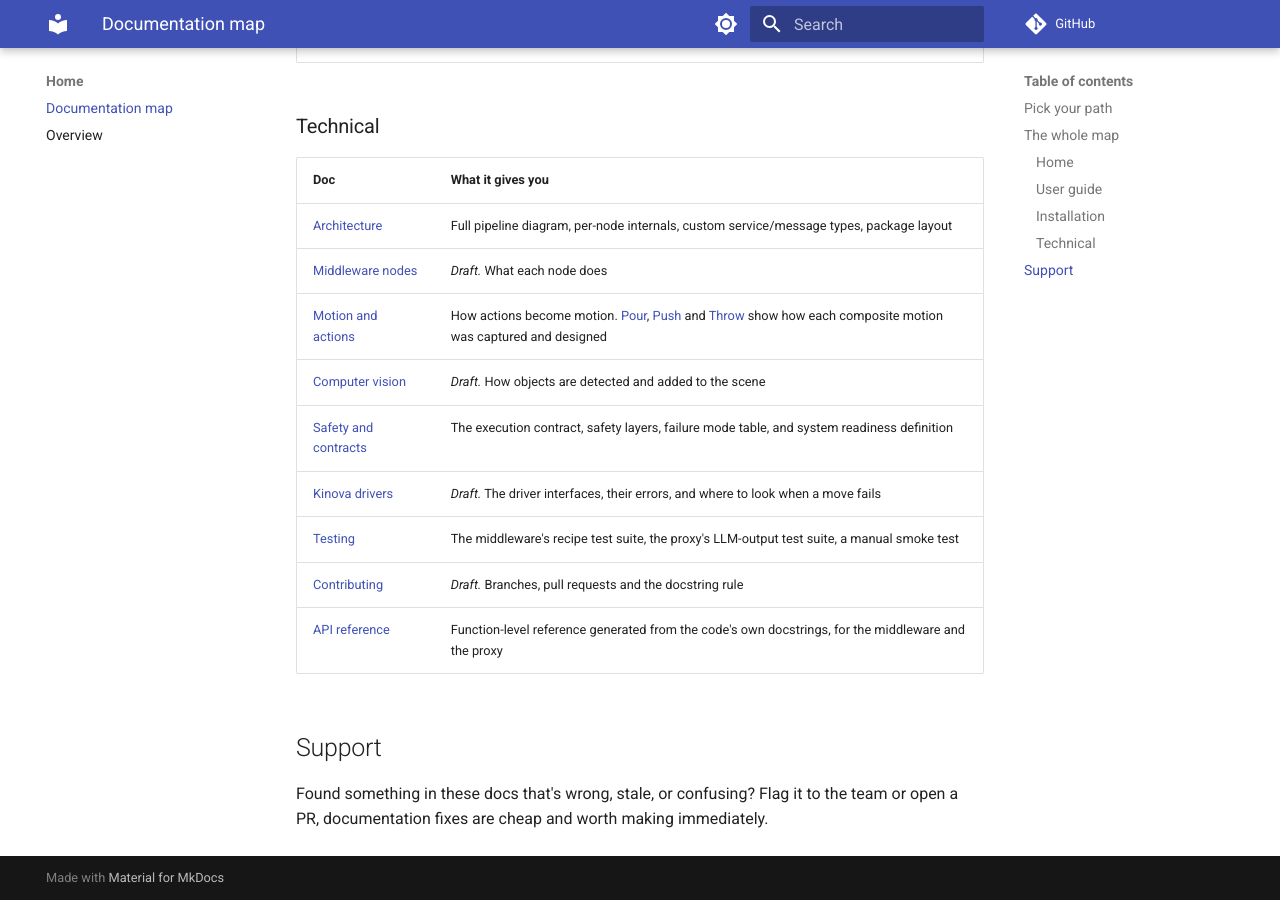
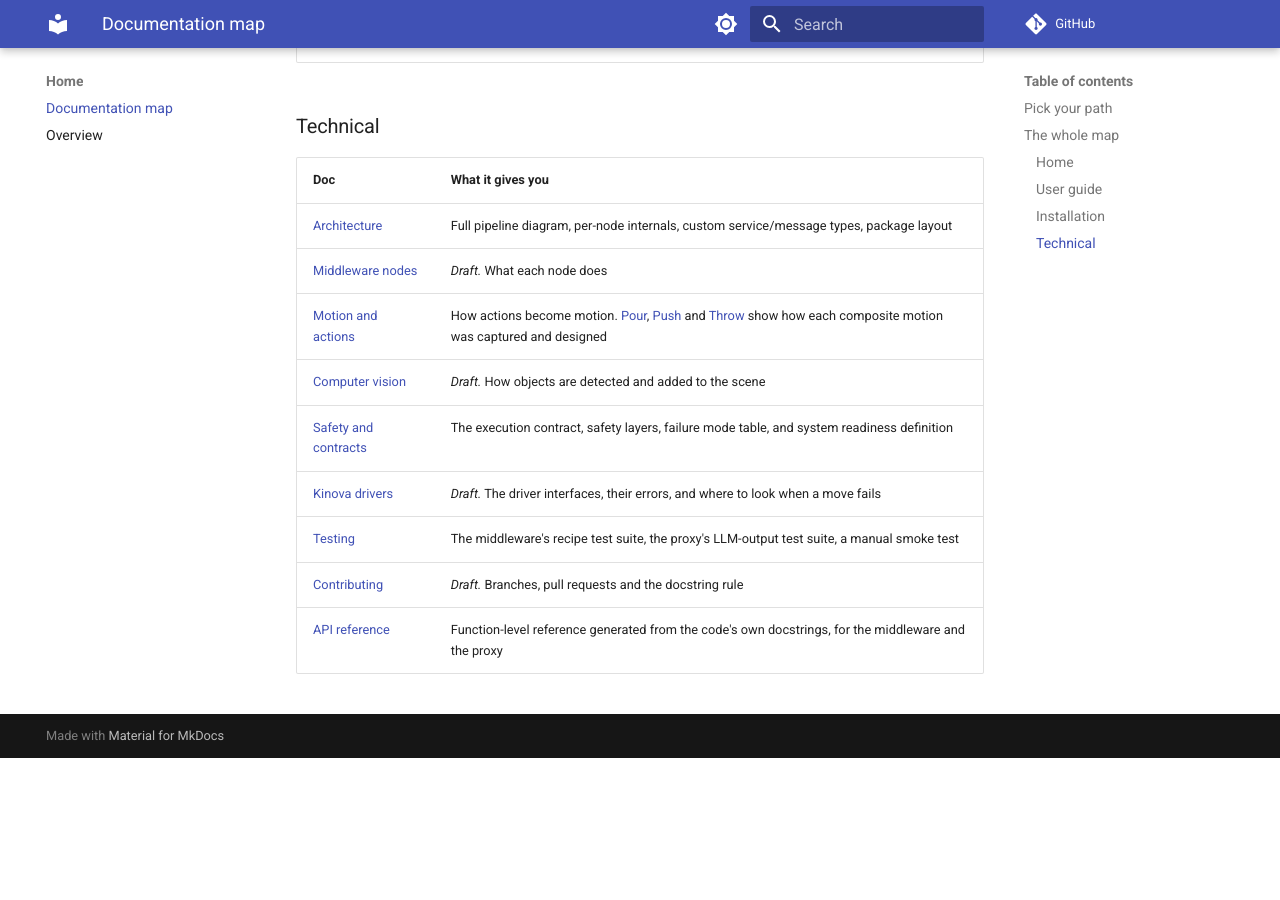
Before and after one commit to Jeremy-Allan/ROS2-middleware, an MkDocs documentation site: the page built from docs/README.md, in a window 1280 px wide and 900 px high, scrolled down 2060 px. Built offline with MkDocs 1.6.1 and Material for MkDocs 9.7.7, drawn with Linux system fonts in a browser that asks for light colours; comment, search, counter and statistics services are not loaded; after the commit the page ends 2818 px from its top, so only the background shows below that.

Commit message:
Update README.md

```diff
--- a/docs/README.md
+++ b/docs/README.md
@@ -61,7 +61,3 @@ Pages marked *draft* are placeholders that don't have content yet.
 | [Testing](technical/testing.md) | The middleware's recipe test suite, the proxy's LLM-output test suite, a manual smoke test |
 | [Contributing](technical/contributing.md) | *Draft.* Branches, pull requests and the docstring rule |
 | [API reference](technical/api/nodes.md) | Function-level reference generated from the code's own docstrings, for the middleware and the proxy |
-
-## Support
-
-Found something in these docs that's wrong, stale, or confusing? Flag it to the team or open a PR, documentation fixes are cheap and worth making immediately.
```
